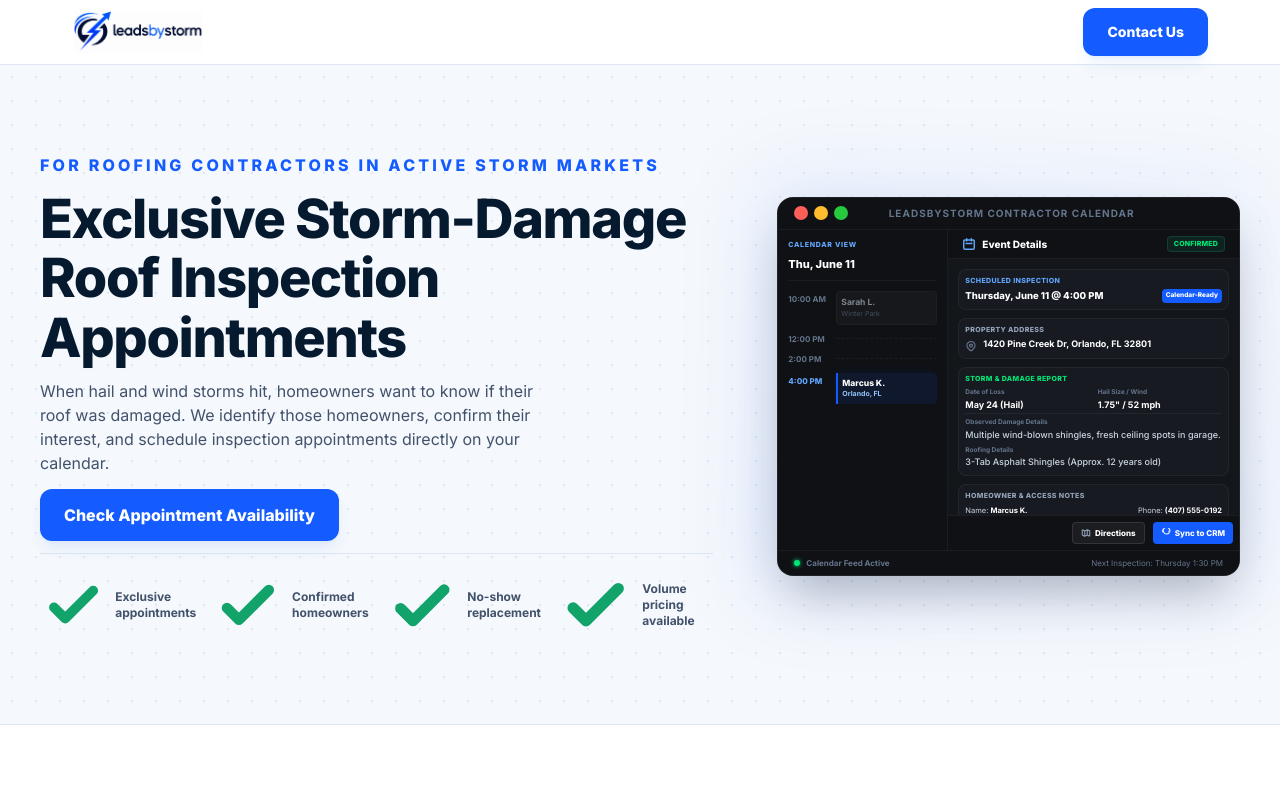
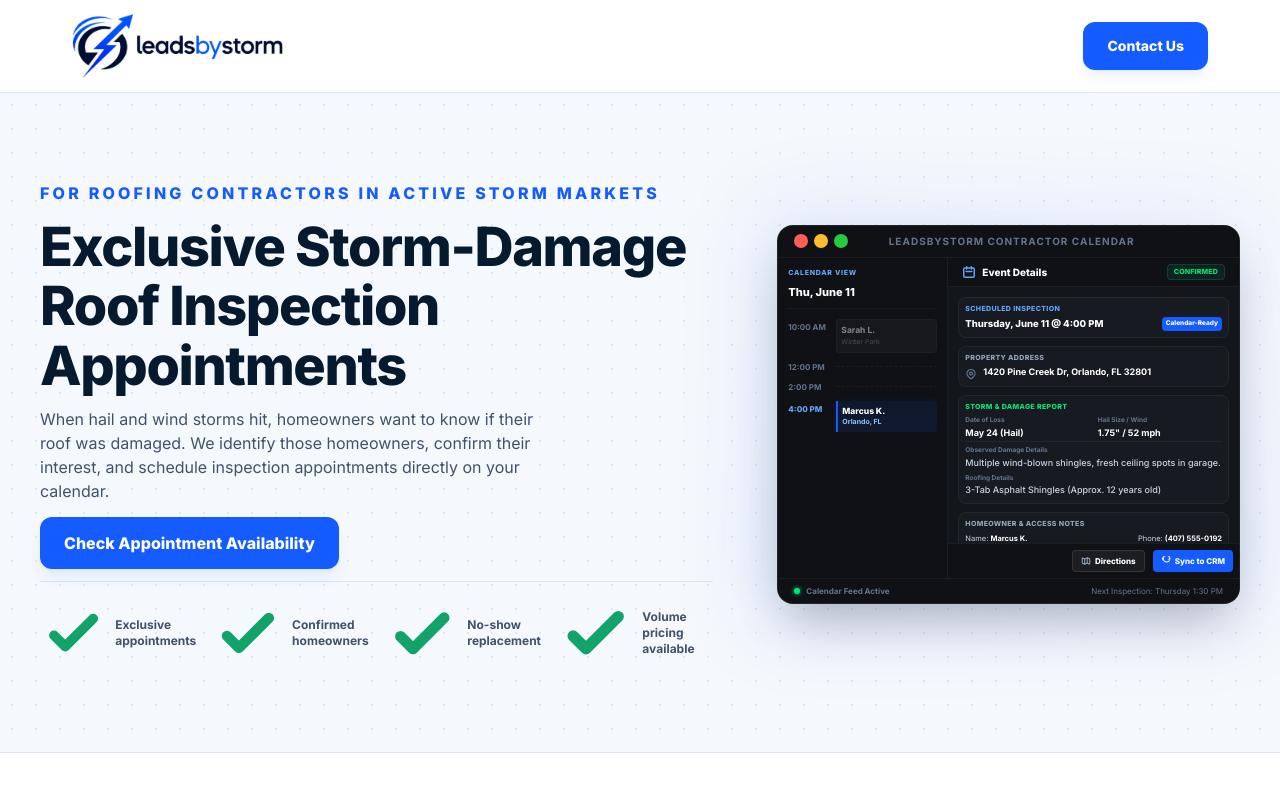
Before and after one commit to bbarnes4318/roofvisor, a Next.js app: page / in a window 1280 px wide. Shown: the top 800 px of the page. Built offline with nearby package versions, Linux system fonts and the light colour scheme.

Commit message:
Increase header padding and logo size, and swap to transparent clean logo

```diff
--- a/app/page.tsx
+++ b/app/page.tsx
@@ -8,7 +8,7 @@ export const metadata: Metadata = {
     "We identify homeowners in recent hail and wind zones, confirm their interest, and book inspection appointments directly on your calendar.",
 };
 
-const LOGO_SRC = "/logo.png";
+const LOGO_SRC = "/logo-clean.png";
 const CONTACT_EMAIL = "support@leadsbystorm.com";
 
 function ButtonLink({
@@ -65,12 +65,12 @@ function SectionContainer({
 function Header() {
   return (
     <header className="sticky top-0 z-50 border-b border-[#DDE6F2] bg-white/95 backdrop-blur-md">
-      <nav className="mx-auto flex max-w-[1200px] items-center justify-between px-4 py-2 sm:px-6 lg:px-8">
+      <nav className="mx-auto flex max-w-[1200px] items-center justify-between px-4 py-3.5 sm:py-4.5 sm:px-6 lg:px-8">
         <a href="#" aria-label="LeadsByStorm home" className="flex items-center">
           <img
             src={LOGO_SRC}
             alt="LeadsByStorm Logo"
-            className="h-10 sm:h-11 w-auto object-contain"
+            className="h-12 sm:h-14 md:h-16 w-auto object-contain"
           />
         </a>
 
--- a/app/privacy/page.tsx
+++ b/app/privacy/page.tsx
@@ -6,18 +6,18 @@ export const metadata: Metadata = {
     "Review the B2B Privacy Policy for LeadsByStorm, detailing how we collect, protect, and use contractor and homeowner data.",
 };
 
-const LOGO_SRC = "/logo.png";
+const LOGO_SRC = "/logo-clean.png";
 const CONTACT_EMAIL = "support@leadsbystorm.com";
 
 function Header() {
   return (
     <header className="sticky top-0 z-50 border-b border-[#DDE6F2] bg-white/95 backdrop-blur-md">
-      <nav className="mx-auto flex max-w-[1200px] items-center justify-between px-4 py-2 sm:px-6 lg:px-8">
+      <nav className="mx-auto flex max-w-[1200px] items-center justify-between px-4 py-3.5 sm:py-4.5 sm:px-6 lg:px-8">
         <a href="/" aria-label="LeadsByStorm home" className="flex items-center">
           <img
             src={LOGO_SRC}
             alt="LeadsByStorm Logo"
-            className="h-10 sm:h-11 w-auto object-contain"
+            className="h-12 sm:h-14 md:h-16 w-auto object-contain"
           />
         </a>
 
--- a/app/terms/page.tsx
+++ b/app/terms/page.tsx
@@ -6,18 +6,18 @@ export const metadata: Metadata = {
     "Review the B2B Terms and Conditions for LeadsByStorm roofing appointment setting and territory reservation services.",
 };
 
-const LOGO_SRC = "/logo.png";
+const LOGO_SRC = "/logo-clean.png";
 const CONTACT_EMAIL = "support@leadsbystorm.com";
 
 function Header() {
   return (
     <header className="sticky top-0 z-50 border-b border-[#DDE6F2] bg-white/95 backdrop-blur-md">
-      <nav className="mx-auto flex max-w-[1200px] items-center justify-between px-4 py-2 sm:px-6 lg:px-8">
+      <nav className="mx-auto flex max-w-[1200px] items-center justify-between px-4 py-3.5 sm:py-4.5 sm:px-6 lg:px-8">
         <a href="/" aria-label="LeadsByStorm home" className="flex items-center">
           <img
             src={LOGO_SRC}
             alt="LeadsByStorm Logo"
-            className="h-10 sm:h-11 w-auto object-contain"
+            className="h-12 sm:h-14 md:h-16 w-auto object-contain"
           />
         </a>
 
```
Also changed, not shown: public/logo.png.
